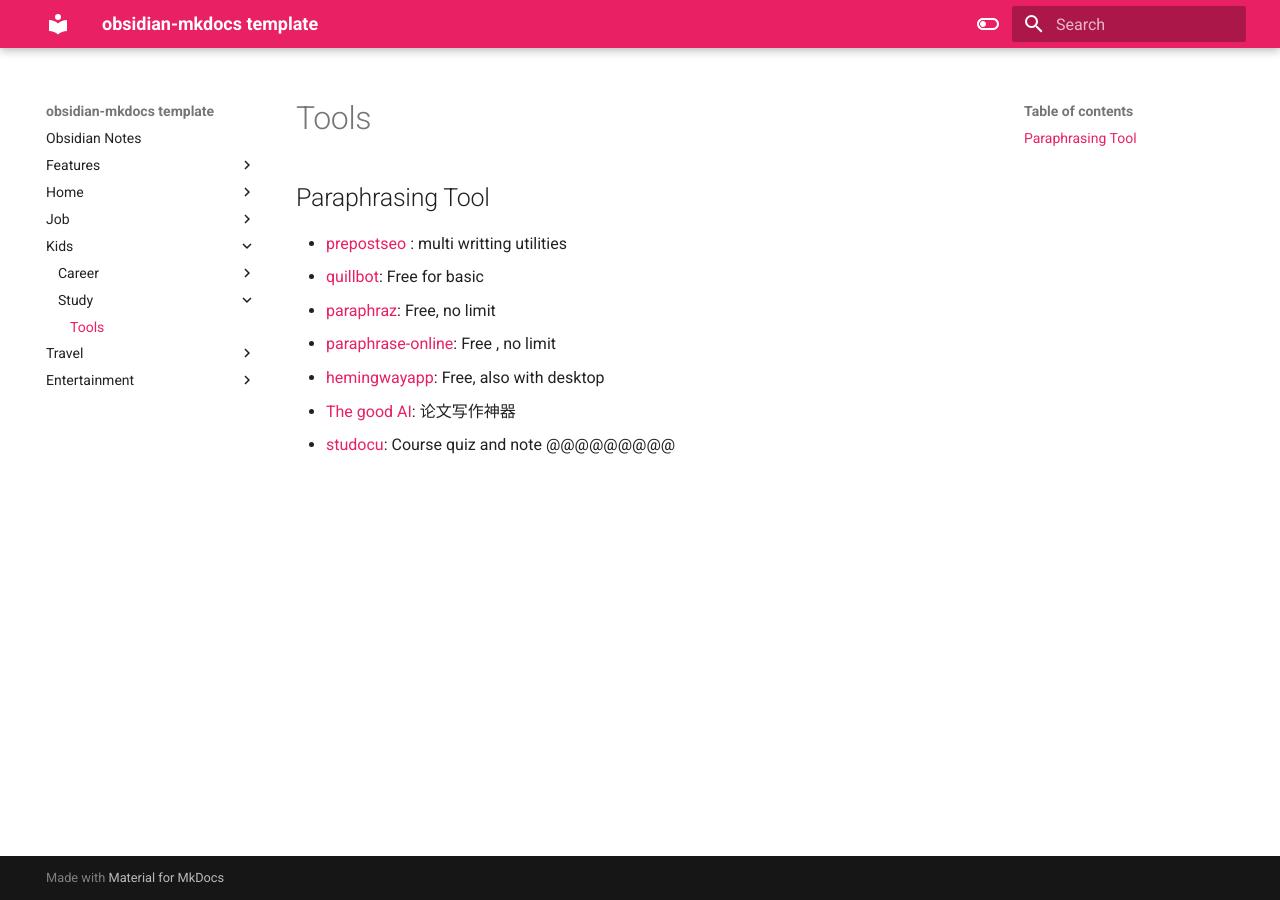
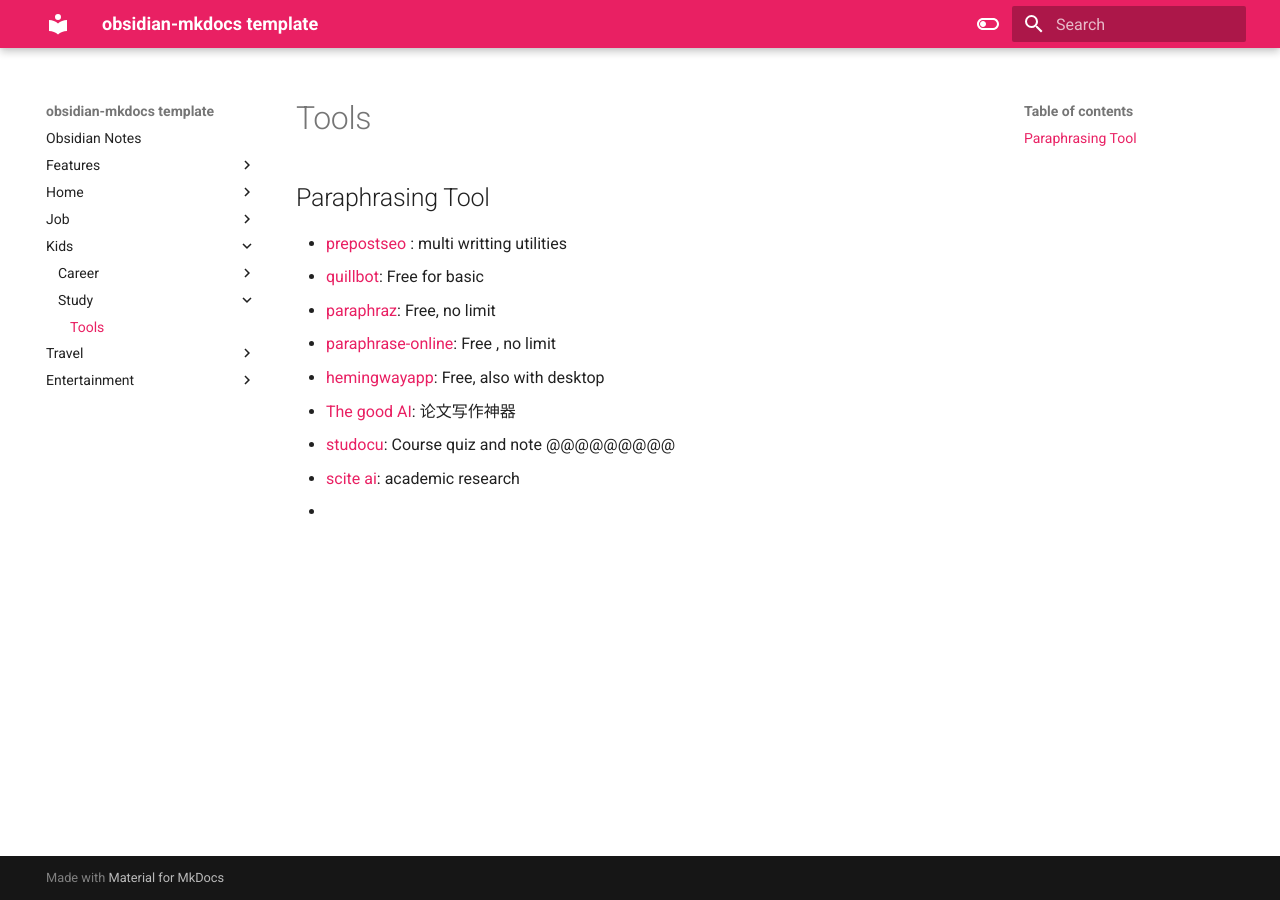
Before and after one commit to macsymgit/obsidian, an MkDocs documentation site: the page built from docs/Kids/Study/Tools.md, in a window 1280 px wide. Built offline with MkDocs 1.6.1 and Material for MkDocs 9.7.7, drawn with Linux system fonts in a browser that asks for light colours.

Commit message:
vault backup: 2023-08-11 09:09:13

```diff
--- a/docs/Kids/Study/Tools.md
+++ b/docs/Kids/Study/Tools.md
@@ -6,3 +6,5 @@
 - [hemingwayapp](https://hemingwayapp.com/): Free, also with desktop
 - [The good AI](https://www.the-good-ai.com/): 论文写作神器
 - [studocu](https://www.studocu.com/en-ca/home): Course quiz and note @@@@@@@@@
+- [scite ai](https://scite.ai/): academic research
+-
```
